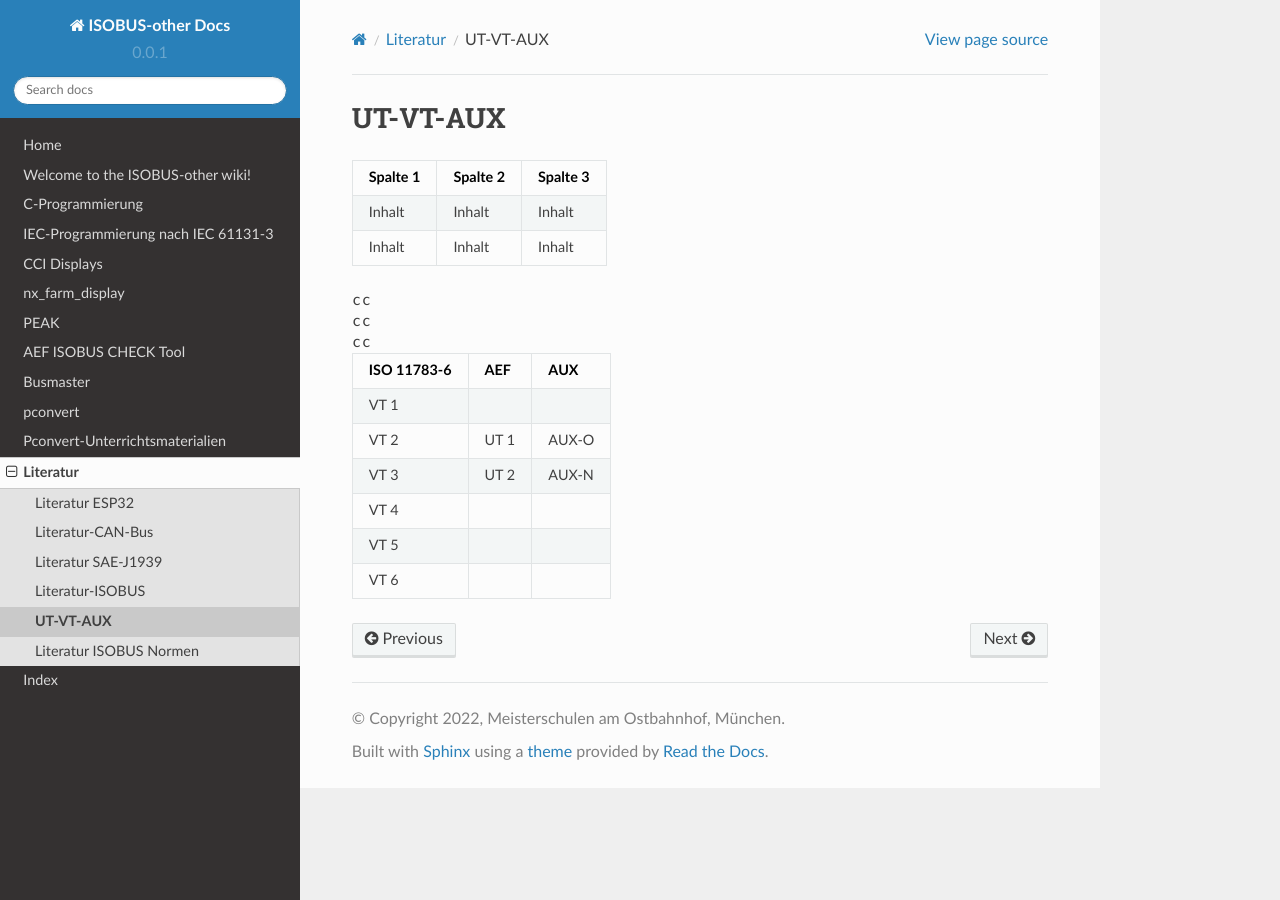
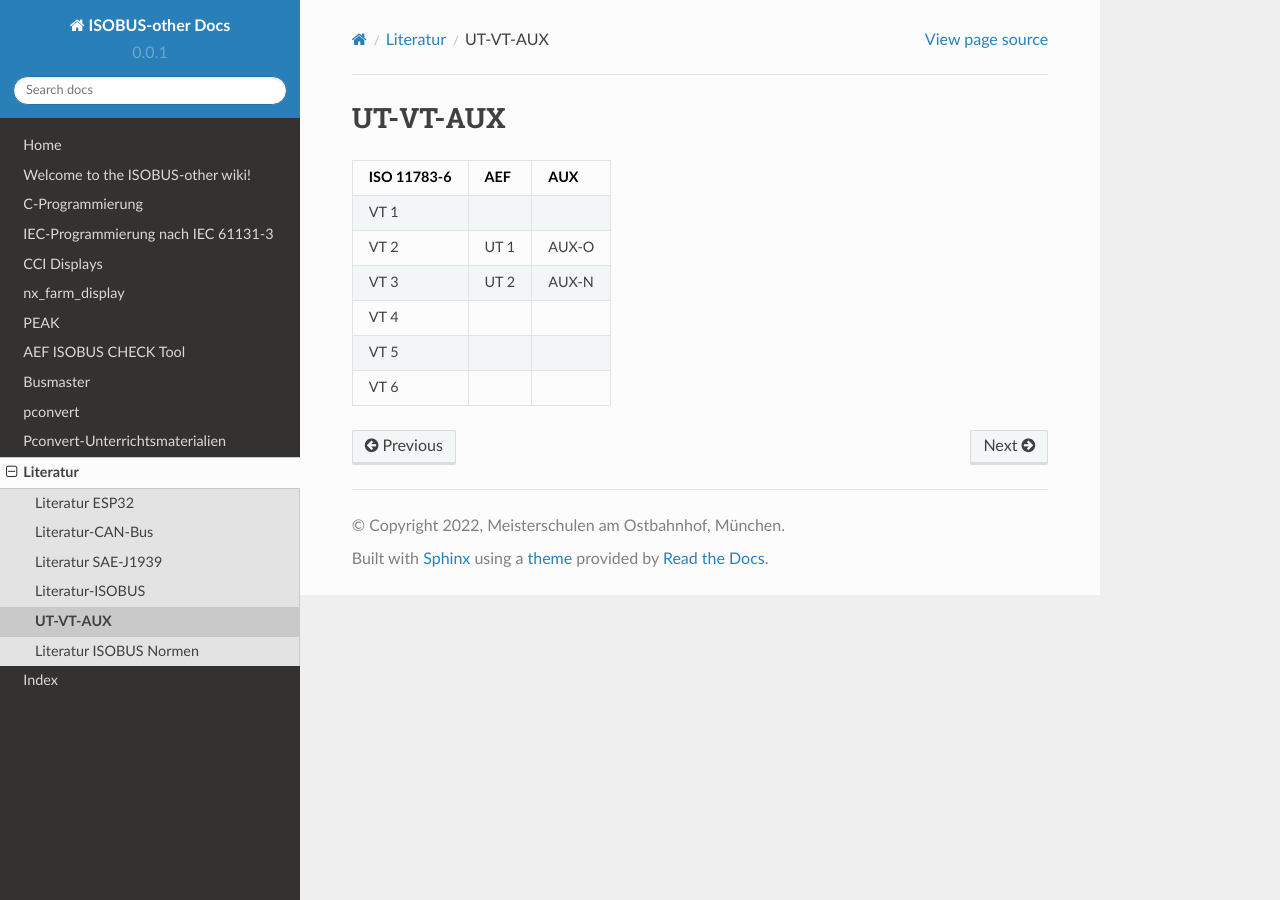
Before and after one commit to Meisterschulen-am-Ostbahnhof-Munchen/ISOBUS-other-docs, a Sphinx documentation site: the page built from docs/UT-VT-AUX.md, in a window 1280 px wide. Built offline with Sphinx 7.4.7 and the Read the Docs theme 2.0.0, drawn with Linux system fonts in a browser that asks for light colours.

Commit message:
Update UT-VT-AUX.md

```diff
--- a/docs/UT-VT-AUX.md
+++ b/docs/UT-VT-AUX.md
@@ -1,12 +1,5 @@
 # UT-VT-AUX
 
-
-Spalte 1 | Spalte 2 | Spalte 3
--------- | -------- | --------
-Inhalt   | Inhalt   | Inhalt
-Inhalt   | Inhalt   | Inhalt
-
-<table><tbody><tr><td>c</td><td>c</td></tr><tr><td>c</td><td>c</td></tr><tr><td>c</td><td>c</td></tr></tbody></table>
 
 | ISO 11783-6 | AEF | AUX |
 |--- | --- | --- |
```
